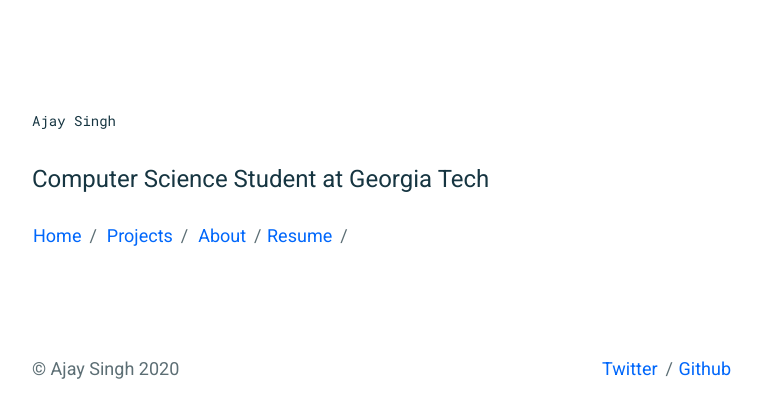
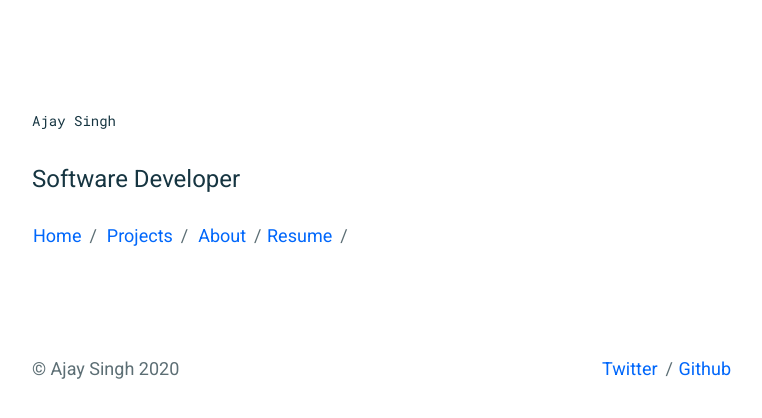
Before and after one commit to ajaydeepsingh/ajaydeepsingh.github.io, a Jekyll site: the page built from index.html, in a window 1280 px wide. Shown: the top 418 px of the page, without its empty margins (258-1020 px from the left). Built offline with Jekyll 4.4.1, drawn with Linux system fonts in a browser that asks for light colours.

Commit message:
Update landing page

```diff
--- a/_config.yml
+++ b/_config.yml
@@ -1,7 +1,7 @@
 # Site settings
 title: "Ajay Singh"
 description: >
-  Computer Science Student at Georgia Tech
+  Software Developer
 
 author: Ajay Singh
 email: hello@ajaysingh.me
```
